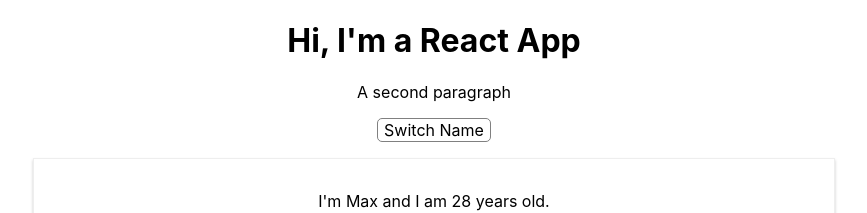
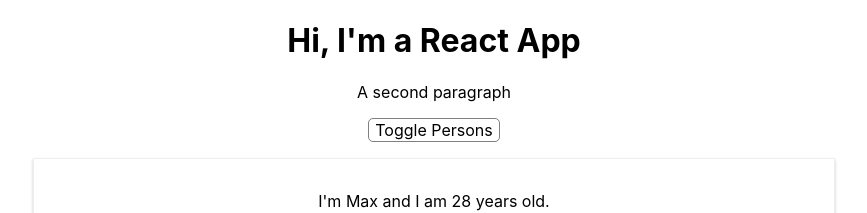
Before and after one commit to nictrey30/academind-complete-react, a React (Create React App) app in the folder 2-list-conditionals/react-list-condtionals/: page / in a window 1280 px wide. Shown: the top 213 px of the page, without its empty margins (206-1073 px from the left). Built offline with nearby package versions, Linux system fonts and the light colour scheme.

Commit message:
update 2-react-list-conditionals

```diff
--- a/2-list-conditionals/react-list-condtionals/src/App.js
+++ b/2-list-conditionals/react-list-condtionals/src/App.js
@@ -18,7 +18,7 @@ class App extends Component {
         age: 26
       }
     ],
-    otherState: 'some other value'
+    togglePersons: true
   };
 
   handleSwitchNames = (newName) => {
@@ -53,7 +53,13 @@ class App extends Component {
     });
   };
 
+  // toggle some property that decide either we display the div with Persons or not
+  handleTogglePersons = () => {
+    this.setState({ togglePersons: !this.state.togglePersons });
+  };
+
   render() {
+    // console.log(this.state.togglePersons);
     const buttonStyle = {
       backgroundColor: 'white',
       font: 'inherit',
@@ -67,12 +73,11 @@ class App extends Component {
         <h1>Hi, I'm a React App</h1>
         <p>A second paragraph</p>
         {/* <button onClick={this.handleSwitchNames.bind(this, 'Ion')}> */}
-        <button
-          style={buttonStyle}
-          onClick={() => this.handleSwitchNames('Ion')}
-        >
-          Switch Name
+        <button style={buttonStyle} onClick={this.handleTogglePersons}>
+          Toggle Persons
         </button>
+        {this.state.togglePersons ? (
+          <div>
             <Person
               name={this.state.persons[0].name}
               age={this.state.persons[0].age}
@@ -92,6 +97,8 @@ class App extends Component {
               handleSwitchNames={this.handleSwitchNames}
             />
           </div>
+        ) : null}
+      </div>
     );
   }
 }
--- a/2-list-conditionals/react-list-condtionals/src/index.js
+++ b/2-list-conditionals/react-list-condtionals/src/index.js
@@ -2,16 +2,5 @@ import React from 'react';
 import ReactDOM from 'react-dom';
 import './index.css';
 import App from './App';
-import reportWebVitals from './reportWebVitals';
 
-ReactDOM.render(
-  <React.StrictMode>
-    <App />
-  </React.StrictMode>,
-  document.getElementById('root')
-);
-
-// If you want to start measuring performance in your app, pass a function
-// to log results (for example: reportWebVitals(console.log))
-// or send to an analytics endpoint. Learn more: https://bit.ly/CRA-vitals
-reportWebVitals();
+ReactDOM.render(<App />, document.getElementById('root'));
```
Lines whose indentation alone changed are shown as unchanged.
